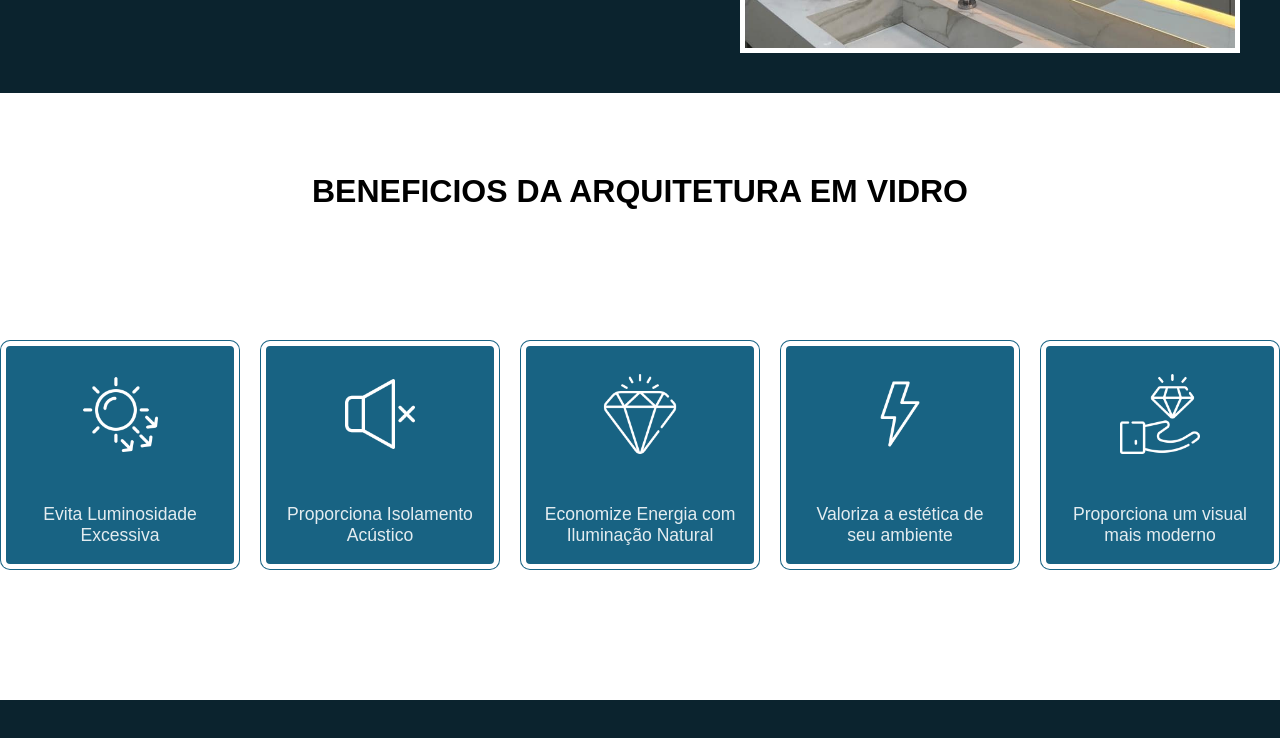
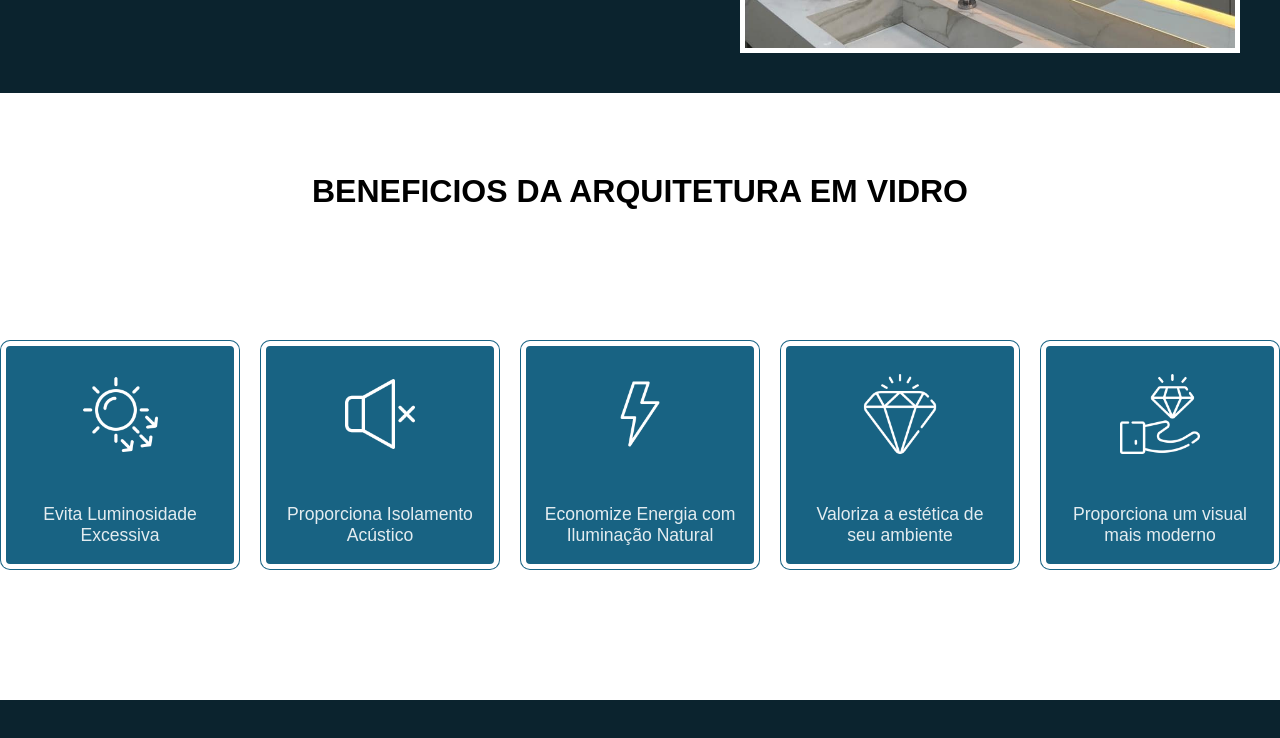
Before and after one commit to devrodrigomolina/CasaDoVidro, a Nuxt app: page / in a window 1280 px wide. Shown: the part 3817-4555 px from the top of the page. Built offline with nearby package versions, Linux system fonts and the light colour scheme.

Commit message:
Update: Imagens estavam invertidas

```diff
--- a/components/Beneficios.vue
+++ b/components/Beneficios.vue
@@ -26,11 +26,11 @@
           text: 'Proporciona Isolamento Acústico'
         },
         {
-          img: require("@/assets/images/diamond.png"),
+          img: require("@/assets/images/power.png"),
           text: 'Economize Energia com Iluminação Natural'
         },
         {
-          img: require("@/assets/images/power.png"),
+          img: require("@/assets/images/diamond.png"),
           text: 'Valoriza a estética de seu ambiente'
         },
         {
```
